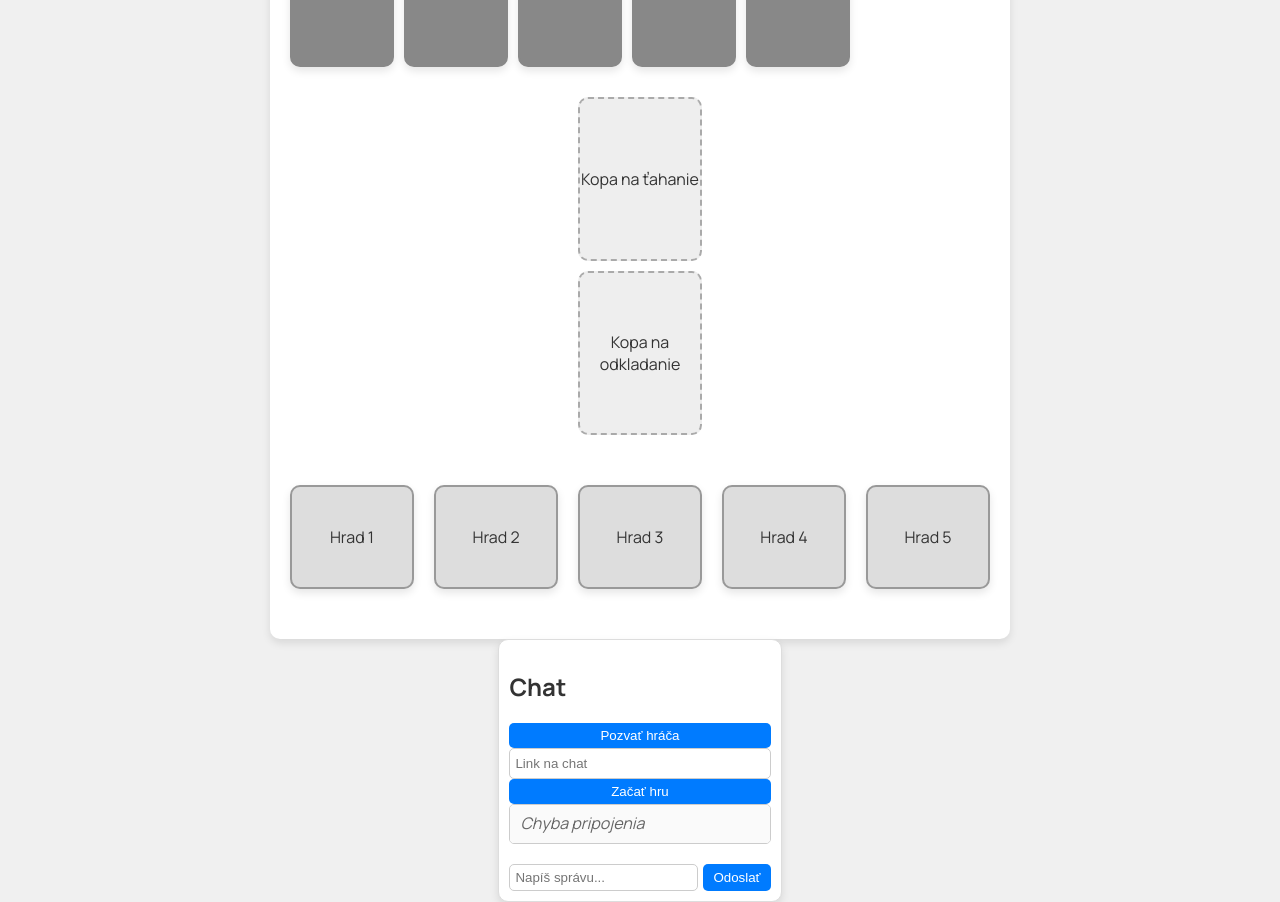
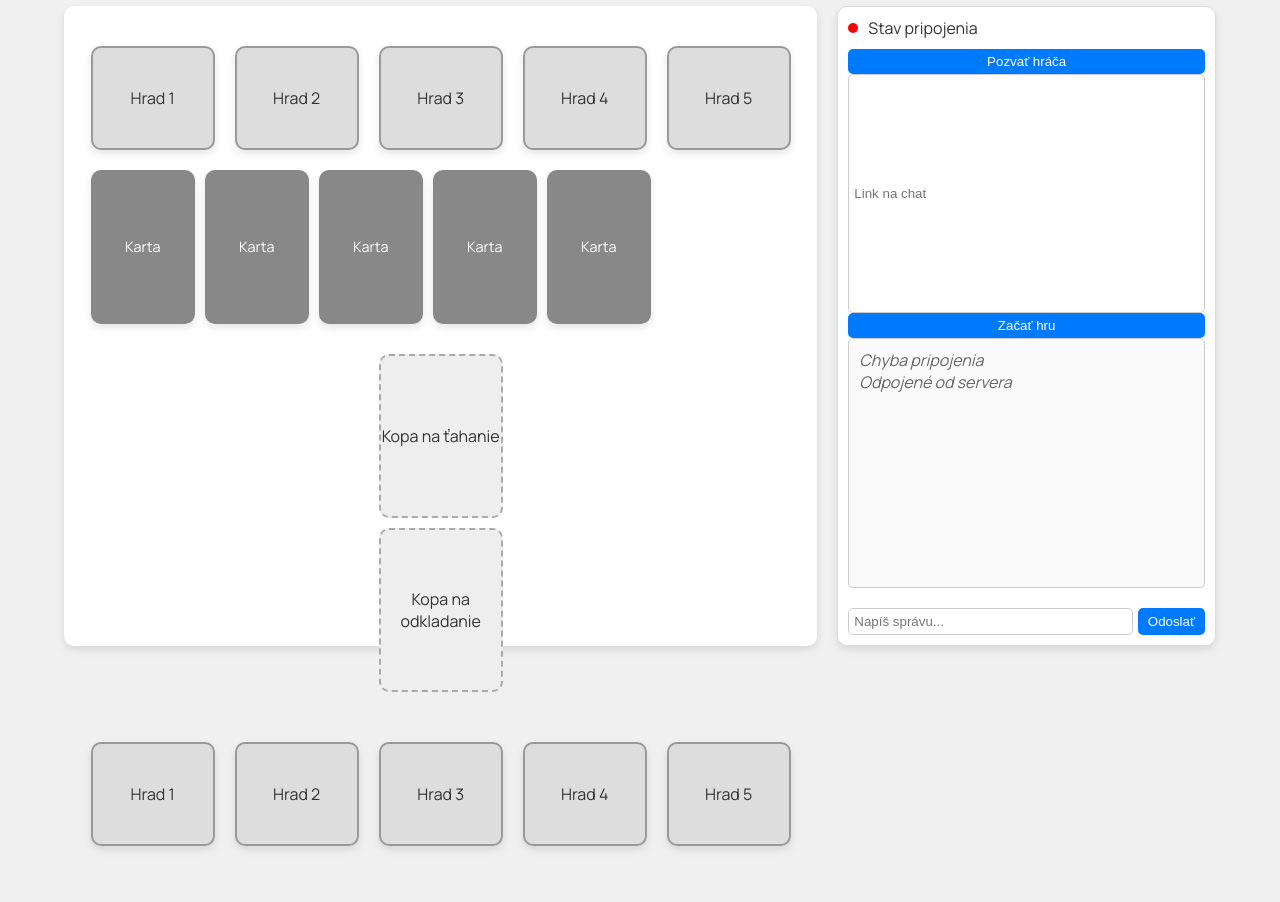
Before and after one commit to BorisEM/matuscak, a website: page index.html in a window 1280 px wide. Shown: the part 117-1019 px from the top of the page. After the commit the page ends 993 px from the top, so only its background shows below. Drawn offline with Linux system fonts and the light colour scheme; no server answers.

Commit message:
Update index.html

```diff
--- a/index.html
+++ b/index.html
@@ -10,6 +10,7 @@
 </head>
 <body>
     <h1>Vitaj v hre Matúš Čák Trenčiansky</h1>
+    <div id="main-container">
         <div id="game-container">
             <div id="opponent-area">
                 <div id="opponent-castles" class="castle-area">
@@ -51,7 +52,10 @@
         </div>
 
         <div id="chat-container">
-        <h2>Chat</h2>
+            <div id="status-bar">
+                <div id="status-indicator"></div>
+                <span id="status-text">Stav pripojenia</span>
+            </div>
             <button id="invite-player">Pozvať hráča</button>
             <input type="text" id="game-link" placeholder="Link na chat" readonly>
             <button id="start-game">Začať hru</button>
@@ -61,5 +65,6 @@
                 <button id="send-message">Odoslať</button>
             </div>
         </div>
+    </div>
 </body>
 </html>
```
Lines whose indentation alone changed are shown as unchanged.
